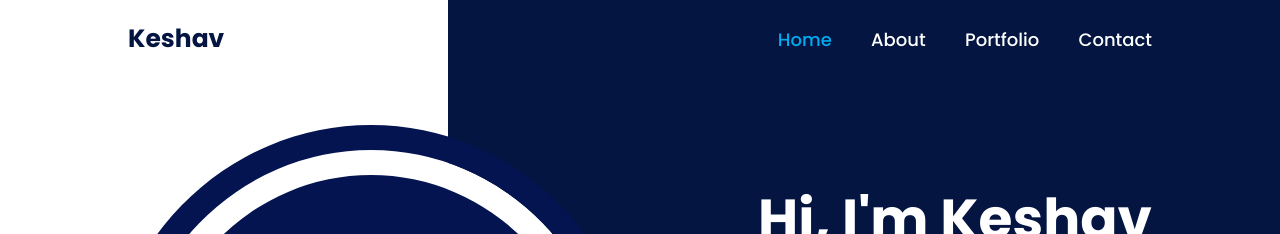
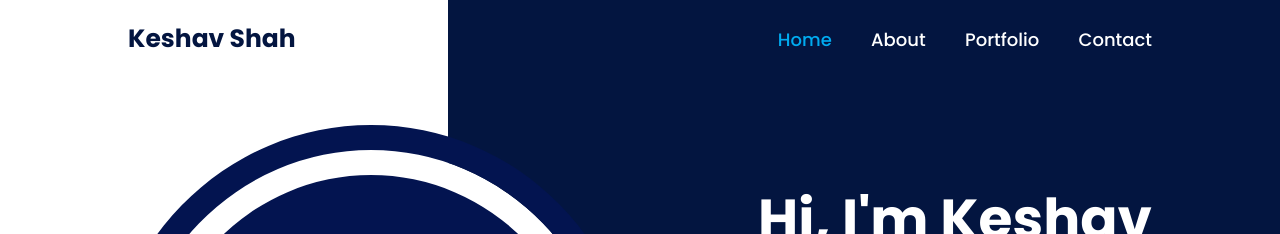
Before and after one commit to Keshav-Shah/Keshav-Shah.github.io, a plain HTML site: page index.html in a window 1280 px wide. Shown: the top 234 px of the page. Drawn offline with nearby package versions, Linux system fonts and the light colour scheme; grey boxes are pictures that could not be loaded.

Commit message:
changing name format

```diff
--- a/index.html
+++ b/index.html
@@ -13,7 +13,7 @@
 <body>
 
     <header class="header">
-        <a href="#" class="logo">Keshav</a>
+        <a href="#" class="logo">Keshav Shah</a>
 
         <nav class="navbar">
             <a href="#home" class="active">Home</a>
```
